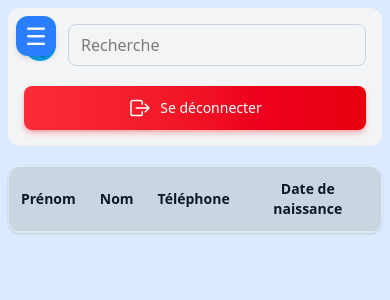
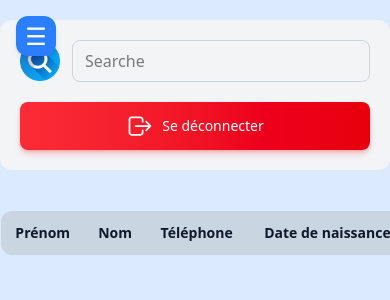
Before and after one commit to Reda-Derdaoui/TopSport_Dashboard, a PHP site: template src/view/Responsable/Client.php in a window 390 px wide. Shown: the top 300 px of the page. Run offline with PHP 8.4, Linux system fonts and the light colour scheme; the template is opened without the code that fills it, so the values that code supplies are empty; the visitor is signed in with stand-in values (Sample User, id 1).

Commit message:
redesigne the adherents table responsive

```diff
--- a/css/style.css
+++ b/css/style.css
@@ -8,6 +8,7 @@
     --font-serif: ui-serif, Georgia, Cambria, "Times New Roman", Times, serif;
     --font-mono: ui-monospace, SFMono-Regular, Menlo, Monaco, Consolas, "Liberation Mono",
       "Courier New", monospace;
+    --color-red-50: oklch(97.1% 0.013 17.38);
     --color-red-100: oklch(93.6% 0.032 17.717);
     --color-red-200: oklch(88.5% 0.062 18.334);
     --color-red-500: oklch(63.7% 0.237 25.331);
@@ -21,10 +22,13 @@
     --color-green-200: oklch(92.5% 0.084 155.995);
     --color-green-600: oklch(62.7% 0.194 149.214);
     --color-green-800: oklch(44.8% 0.119 151.328);
+    --color-emerald-50: oklch(97.9% 0.021 166.113);
+    --color-emerald-100: oklch(95% 0.052 163.051);
     --color-emerald-600: oklch(59.6% 0.145 163.225);
     --color-emerald-700: oklch(50.8% 0.118 165.612);
     --color-sky-100: oklch(95.1% 0.026 236.824);
     --color-sky-700: oklch(50% 0.134 242.749);
+    --color-blue-50: oklch(97% 0.014 254.604);
     --color-blue-100: oklch(93.2% 0.032 255.585);
     --color-blue-200: oklch(88.2% 0.059 254.128);
     --color-blue-400: oklch(70.7% 0.165 254.624);
@@ -49,6 +53,7 @@
     --color-white: #fff;
     --spacing: 0.25rem;
     --container-sm: 24rem;
+    --container-md: 28rem;
     --container-4xl: 56rem;
     --container-7xl: 80rem;
     --text-xs: 0.75rem;
@@ -78,6 +83,7 @@
     --tracking-wider: 0.05em;
     --tracking-widest: 0.1em;
     --radius-xs: 0.125rem;
+    --radius-md: 0.375rem;
     --radius-lg: 0.5rem;
     --radius-xl: 0.75rem;
     --radius-2xl: 1rem;
@@ -1468,6 +1575,11 @@
       margin-right: calc(var(--spacing) * 2);
     }
   }
+  .max-lg\:w-full {
+    @media (width < 64rem) {
+      width: 100%;
+    }
+  }
   .max-lg\:grid-cols-3 {
     @media (width < 64rem) {
       grid-template-columns: repeat(3, minmax(0, 1fr));
@@ -1476,6 +1588,11 @@
   .max-lg\:flex-col {
     @media (width < 64rem) {
       flex-direction: column;
+    }
+  }
+  .max-lg\:items-stretch {
+    @media (width < 64rem) {
+      align-items: stretch;
     }
   }
   .max-lg\:gap-3 {
--- a/src/view/Responsable/Client.php
+++ b/src/view/Responsable/Client.php
@@ -71,23 +71,23 @@ $currentPage = basename($_SERVER['PHP_SELF']);
             <?php endforeach; ?>
         </div>
 
-        <div class="flex flex-col mt-5 max-md:mt-3 max-sm:mt-2 w-full px-4 max-sm:px-2">
-            <!-- Up Bar -->
+        <div class="flex flex-col mt-5 max-w-full overflow-hidden">
             <div
-                class="flex justify-between items-center bg-gray-100 gap-5 w-full p-5 max-sm:p-4 rounded-xl max-sm:flex-col max-sm:justify-center">
-                <div class="flex justify-center items-center gap-3 max-sm:w-full">
-                    <img class="h-10 max-sm:h-8" src="../assets/images/loupe.png" alt="search">
+                class="flex justify-between items-center bg-gray-100 gap-5 w-335 max-w-full max-lg:flex-col max-lg:items-stretch p-5 rounded-xl">
+
+                <div class="flex justify-center items-center gap-3 max-lg:w-full">
+                    <img class="h-10" src="../assets/images/loupe.png" alt="serch">
                     <input
-                        class="border border-slate-300 rounded-lg px-3 py-2 w-full focus:border-blue-500 focus:ring-2 focus:ring-blue-200 outline-none transition"
-                        type="text" placeholder="Recherche" id="filter">
+                        class="border border-slate-300 rounded-lg px-3 py-2 focus:border-blue-500 focus:ring-2 focus:ring-blue-200 outline-none transition w-full max-lg:w-full"
+                        type="text" placeholder="Searche" id="filter">
                 </div>
 
-                <div class="flex justify-center items-center gap-5 max-sm:w-full">
-                    <form action="../../controller/logoutController.php" method="POST" class="max-sm:w-full">
+                <div class="flex justify-center items-center gap-5 max-lg:w-full">
+                    <form action="../../controller/logoutController.php" method="POST" class="max-lg:w-full">
                         <button type="submit" name="logout"
-                            class="cursor-pointer group flex items-center justify-center gap-2 px-5 py-2.5 max-sm:w-full text-sm font-medium text-white transition-all duration-300 ease-in-out bg-linear-to-r from-red-500 to-red-600 rounded-lg shadow-md shadow-red-500/30 hover:from-red-600 hover:to-red-700 hover:shadow-lg hover:-translate-y-0.5 hover:shadow-red-500/40 focus:ring-4 focus:ring-red-500/50 focus:outline-none dark:shadow-red-900/50">
+                            class="cursor-pointer group flex items-center justify-center gap-2 px-5 py-2.5 text-sm font-medium text-white transition-all duration-300 ease-in-out bg-linear-to-r from-red-500 to-red-600 rounded-lg shadow-md shadow-red-500/30 hover:from-red-600 hover:to-red-700 hover:shadow-lg hover:-translate-y-0.5 hover:shadow-red-500/40 focus:ring-4 focus:ring-red-500/50 focus:outline-none dark:shadow-red-900/50 w-full max-lg:w-full">
                             <svg xmlns="http://www.w3.org/2000/svg"
-                                class="w-7 h-7 max-sm:w-6 max-sm:h-6 transition-transform duration-300 group-hover:-translate-x-1"
+                                class="w-7 h-7 transition-transform duration-300 group-hover:-translate-x-1"
                                 viewBox="0 0 512 512">
                                 <path
                                     d="M304 336v40a40 40 0 01-40 40H104a40 40 0 01-40-40V136a40 40 0 0140-40h152c22.09 0 48 17.91 48 40v40M368 336l80-80-80-80M176 256h256"
@@ -100,11 +100,8 @@ $currentPage = basename($_SERVER['PHP_SELF']);
                 </div>
             </div>
 
-            <!-- table -->
-            <div
-                class="mt-10 max-lg:mt-8 max-sm:mt-5 overflow-x-auto w-full shadow-sm rounded-xl border border-slate-200">
-                <!-- min-w-[1200px] ensures the table columns don't crush on mobile. It allows horizontal scrolling -->
-                <table class="table-auto w-full min-w-300 text-center overflow-hidden">
+            <div class="mt-10 overflow-x-auto w-full max-w-full">
+                <table class="table-auto w-335 text-center border border-slate-200 rounded-xl overflow-hidden">
                     <thead class="bg-slate-300 border-b border-slate-200">
                         <tr>
                             <th class="text-sm font-semibold p-3 text-slate-900">Prénom</th>
@@ -126,7 +123,8 @@ $currentPage = basename($_SERVER['PHP_SELF']);
                     <tbody class="divide-y divide-slate-100 text-sm text-slate-600">
                         <?php foreach ($adherents as $adherent): ?>
                             <tr class="bg-slate-50 hover:bg-slate-200 transition-colors duration-200">
-                                <td class="p-2 font-semibold text-slate-700"><?= $adherent["Prenom"] ?></td>
+
+                                <td class="p-2 font-semibold  text-slate-700"><?= $adherent["Prenom"] ?></td>
                                 <td class="p-2 font-semibold text-slate-700"><?= $adherent["Nom"] ?></td>
                                 <td class="p-2 font-semibold text-slate-700"><?= $adherent["Tele"] ?></td>
                                 <td class="p-2 font-semibold text-slate-700">
@@ -145,12 +143,13 @@ $currentPage = basename($_SERVER['PHP_SELF']);
                                 <td class="p-2 font-semibold text-slate-700"><?= $adherent["entraineur_nom"] ?></td>
                                 <td class="p-2 font-semibold text-slate-700"><?= $adherent["responsable_nom"] ?></td>
                                 <td class="p-2">
-                                    <div class="flex items-center justify-center gap-2">
+                                    <div class="flex items-center justify-center ">
+
                                         <a
                                             href="./modifierAdherent.php?Id_adherent=<?= $adherent["Id_adherent"] ?>&Id_Abonnement=<?= $adherent["Id_Abonnement"] ?>">
                                             <button
                                                 class="editBtn cursor-pointer hover:scale-110 transition-transform duration-200">
-                                                <img class="h-7 w-7" src="../assets/icons/editeUser.svg" alt="modifier">
+                                                <img class="h-7" src="../assets/icons/editeUser.svg" alt="modifier">
                                             </button>
                                         </a>
 
@@ -158,7 +157,8 @@ $currentPage = basename($_SERVER['PHP_SELF']);
                                             href="../../controller/suprimerAdherent.php?Id_adherent=<?= $adherent["Id_adherent"] ?>">
                                             <button
                                                 class="suprimer cursor-pointer hover:scale-110 transition-transform duration-200">
-                                                <img class="h-6.5 w-6.5" src="../assets/icons/delete.svg" alt="suprimer">
+                                                <img class="h-6.5 w-6.5  suprimer" src="../assets/icons/delete.svg"
+                                                    alt="suprimer">
                                             </button>
                                         </a>
 
@@ -166,7 +166,7 @@ $currentPage = basename($_SERVER['PHP_SELF']);
                                             target="_blank">
                                             <button
                                                 class="cursor-pointer hover:scale-110 transition-transform duration-200">
-                                                <img class="w-6.5 h-6.5" src="../assets/icons/printer.svg" alt="print">
+                                                <img class="w-6.5 h-6.5 " src="../assets/icons/printer.svg" alt="print">
                                             </button>
                                         </a>
                                     </div>
```
Also changed, not shown: other parts of css/style.css (+116 -0 lines).
